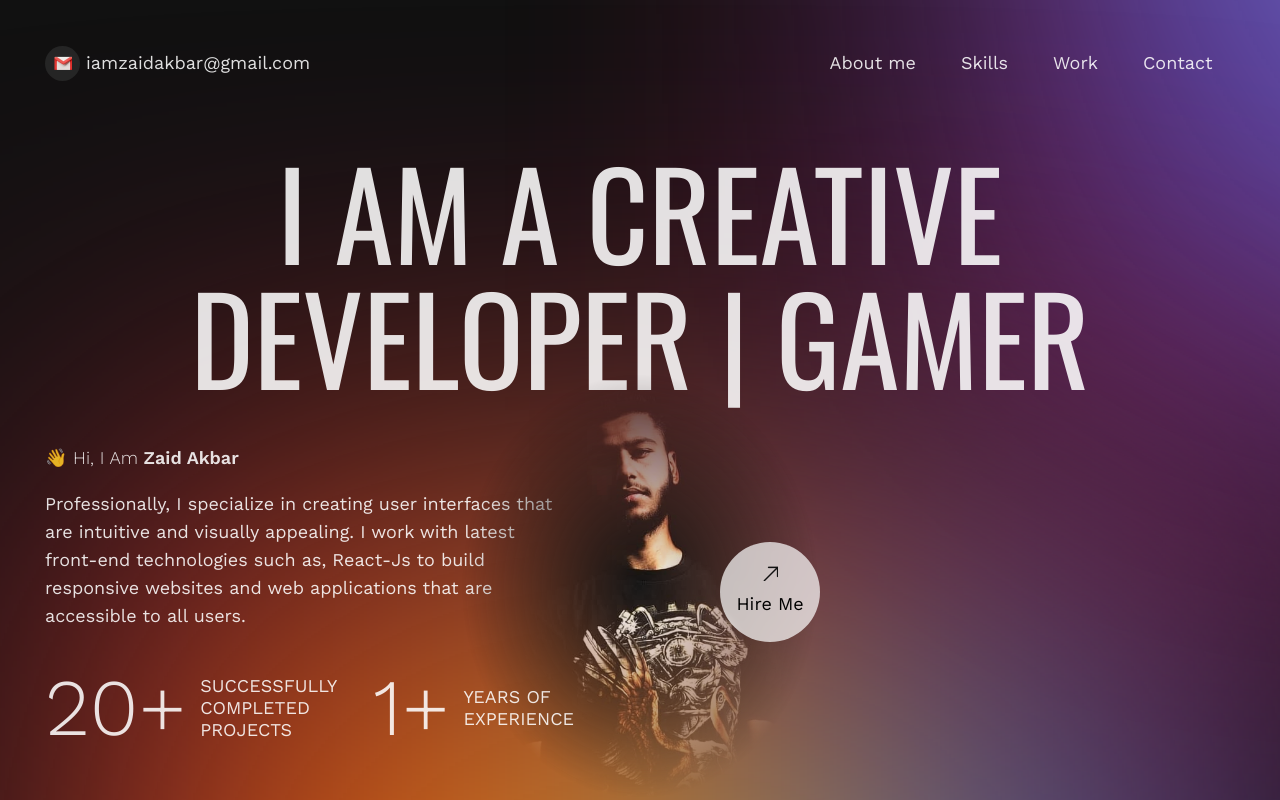
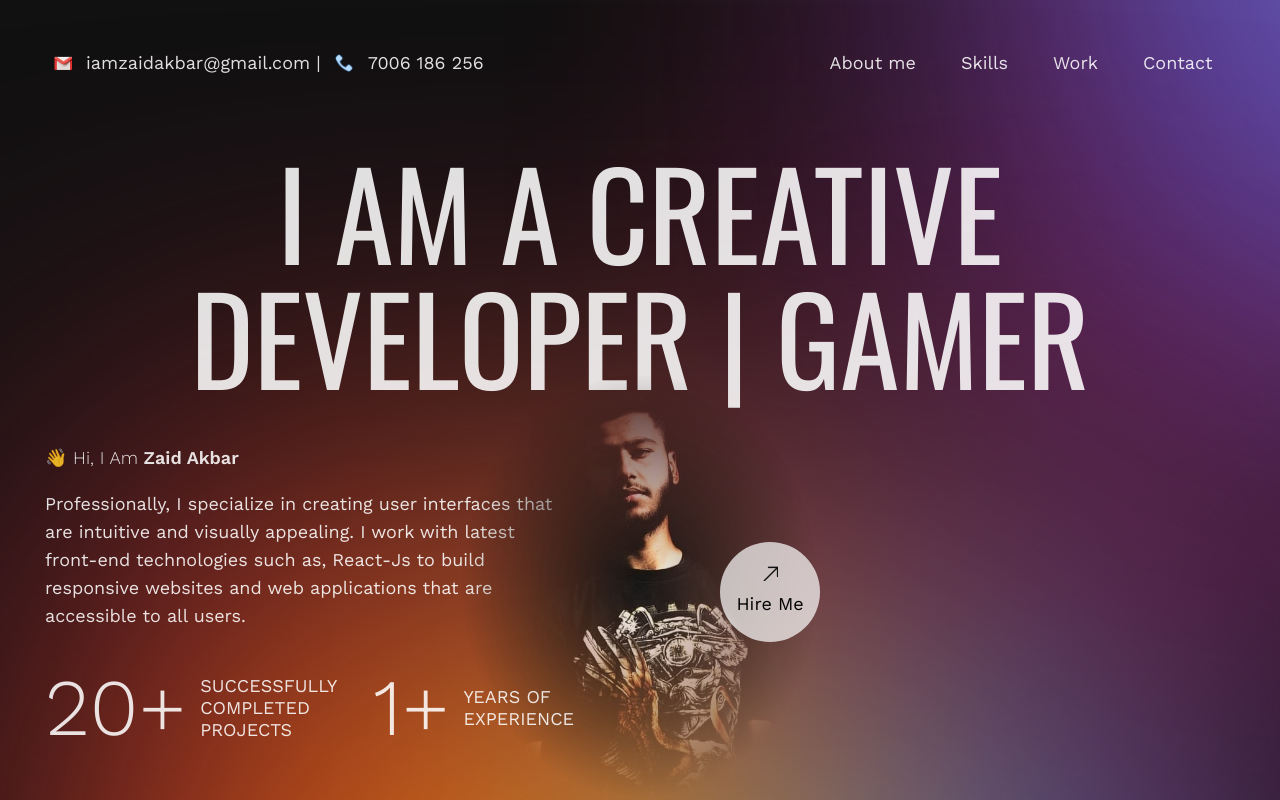
Before and after one commit to iamzaidakbar/PORTFOLIO, a React (Vite) app: page / in a window 1280 px wide. Shown: the top 800 px of the page. Built offline with nearby package versions, Linux system fonts and the light colour scheme.

Commit message:
Added number

```diff
--- a/src/components/Footer.jsx
+++ b/src/components/Footer.jsx
@@ -3,6 +3,7 @@ import React from "react";
 import Wrapper from "./Wrapper";
 import gmailIcon from "../assets/email-icon.png";
 import {scrollTo} from "../helper";
+import callIcon from "../assets/phone-number-icon.png";
 
 const Footer = () => {
 	return (
@@ -12,11 +13,17 @@ const Footer = () => {
 				<div
 					className="flex flex-col md:flex-row items-center justify-between gap-5 2xl:mt-[63px] relative text-[#111111] border-t border-[#CCCCCC] py-10">
 					<div className="flex items-center gap-[6px]">
-						<div className="w-[35px] h-[35px] rounded-full bg-[#252525] flex justify-center items-center">
+						<div className="w-[35px] h-[35px] rounded-full bg-[transparent] flex justify-center items-center">
 							<img src={gmailIcon} alt="" className="w-[18px]"/>
 						</div>
 						<div><a target={"_blank"}
-						        href="https://mail.google.com/mail/u/0/#inbox?compose=CllgCJftLrrRCDBcDKrNFfxMPnvnKftBNmWhRDhMRFlJpkwFWdlMMmBHHRwQgcRjCdcsqxWlwjq">iamzaidakbar@gmail.com</a>
+						        href="https://mail.google.com/mail/u/0/#inbox?compose=CllgCJftLrrRCDBcDKrNFfxMPnvnKftBNmWhRDhMRFlJpkwFWdlMMmBHHRwQgcRjCdcsqxWlwjq">iamzaidakbar@gmail.com</a> |
+						</div>
+
+						<div className="w-[35px] h-[35px] rounded-full bg-[transparent] flex justify-center items-center">
+							<img src={callIcon} alt="" className="w-[18px]"/>
+						</div>
+						<div>7006 186 256
 						</div>
 					</div>
 					<ul className="flex 2xl:text-[20px] gap-5 md:gap-8">
--- a/src/components/HeroBanner.jsx
+++ b/src/components/HeroBanner.jsx
@@ -5,6 +5,7 @@ import Wrapper from "./Wrapper";
 import man from "../assets/man.png";
 import externalLinkIcon from "../assets/external-link-icon.png";
 import gmailIcon from "../assets/email-icon.png";
+import callIcon from "../assets/phone-number-icon.png"
 import {scrollTo} from "../helper";
 import {useFollowPointer} from "./useFollowPointer";
 
@@ -41,11 +42,17 @@ const HeroBanner = () => {
 					transition={{duration: 0.7, delay: 0.25}}
 				>
 					<div className="flex items-center gap-[6px]">
-						<div className="w-[35px] h-[35px] rounded-full bg-[#252525] flex justify-center items-center">
+						<div className="w-[35px] h-[35px] rounded-full bg-[transparent] flex justify-center items-center">
 							<img src={gmailIcon} alt="" className="w-[18px]"/>
 						</div>
 						<div><a target={"_blank"}
-						        href="https://mail.google.com/mail/u/0/#inbox?compose=CllgCJftLrrRCDBcDKrNFfxMPnvnKftBNmWhRDhMRFlJpkwFWdlMMmBHHRwQgcRjCdcsqxWlwjq">iamzaidakbar@gmail.com</a>
+						        href="https://mail.google.com/mail/u/0/#inbox?compose=CllgCJftLrrRCDBcDKrNFfxMPnvnKftBNmWhRDhMRFlJpkwFWdlMMmBHHRwQgcRjCdcsqxWlwjq">iamzaidakbar@gmail.com</a> |
+						</div>
+
+						<div className="w-[35px] h-[35px] rounded-full bg-[transparent] flex justify-center items-center">
+							<img src={callIcon} alt="" className="w-[18px]"/>
+						</div>
+						<div>7006 186 256
 						</div>
 					</div>
 					<ul className="flex 2xl:text-[20px]">
```
Also changed, not shown: src/assets/phone-number-icon.png (added).
